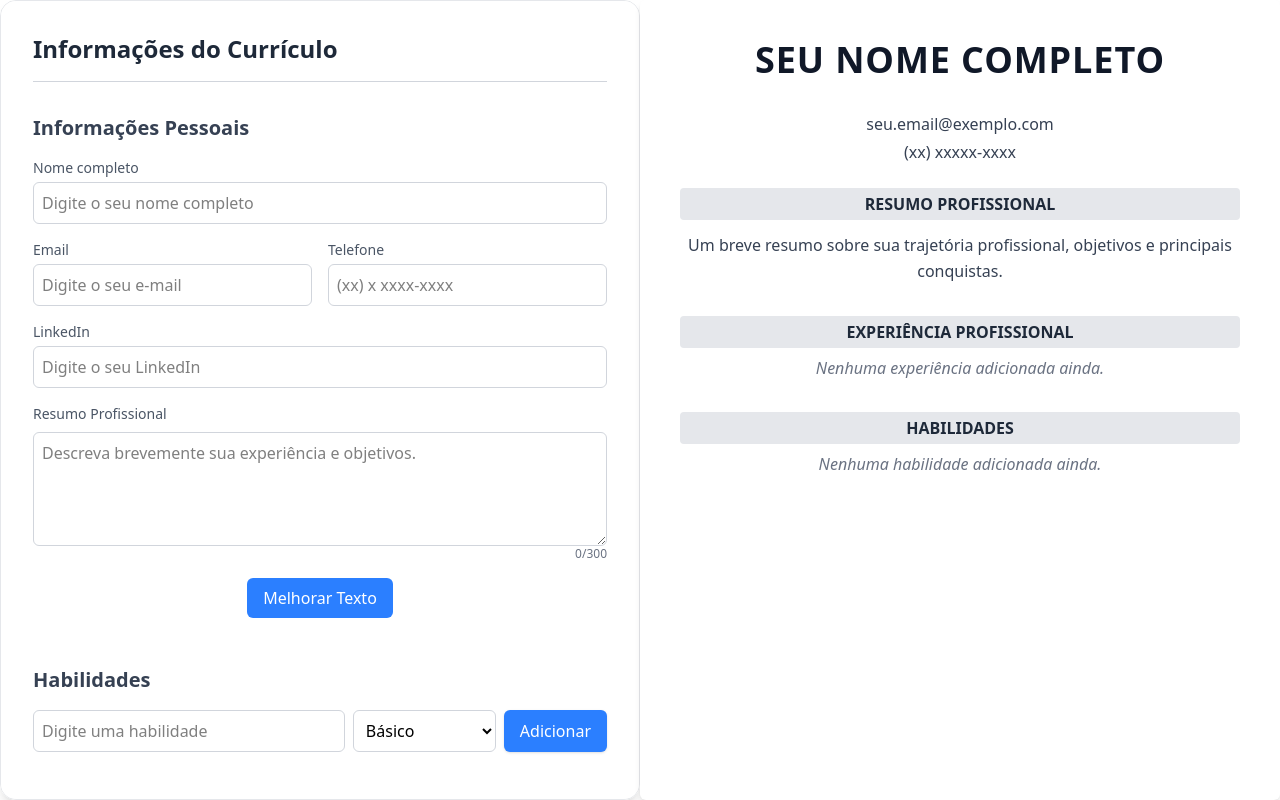
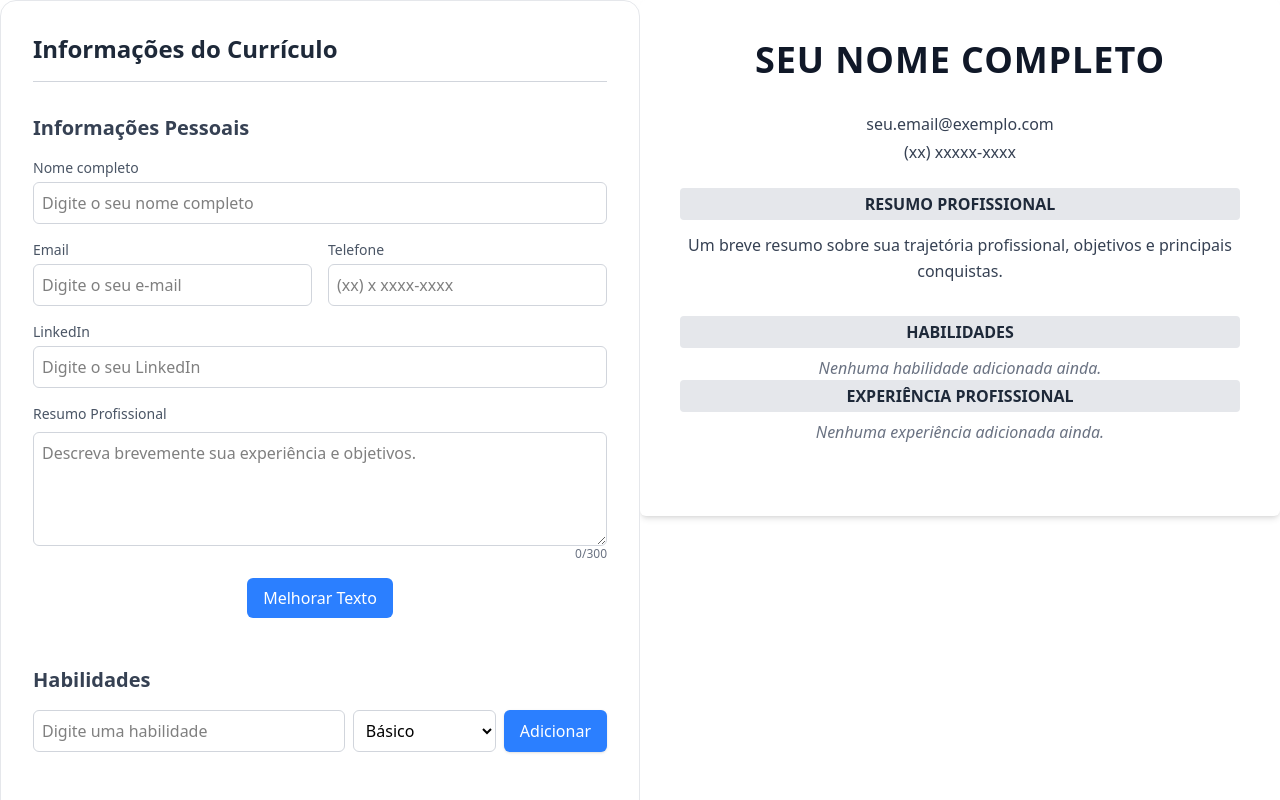
Before and after one commit to julyribeiro/gerador-curriculo, a React (Vite) app: page / in a window 1280 px wide. Built offline with nearby package versions, Linux system fonts and the light colour scheme.

Commit message:
atualiza estrutura do CV

```diff
--- a/src/App.tsx
+++ b/src/App.tsx
@@ -3,9 +3,16 @@ import PreviewSection from "./components/Layout/PreviewSection";
 
 export default function App() {
   return (
-    <div className="h-screen grid grid-cols-2">
-      <FormSection />
-      <PreviewSection />
+    <div className="h-screen flex">
+      {/* Formulário - lado esquerdo */}
+      <div className="w-1/2 h-full overflow-y-auto">
+        <FormSection />
+      </div>
+
+      {/* Preview - lado direito */}
+      <div className="w-1/2 h-full overflow-y-auto">
+        <PreviewSection />
+      </div>
     </div>
   );
 }
--- a/src/components/Layout/PreviewSection.tsx
+++ b/src/components/Layout/PreviewSection.tsx
@@ -1,97 +1,9 @@
-import { useCVData } from "../../hooks/useCVData";
+import CVPreview from "../Preview/CVPreview";
 
 export default function PreviewSection() {
-  const { cvData } = useCVData();
-
   return (
     <section className="flex-1 p-10 bg-white max-w-4xl mx-auto shadow-md rounded-md">
-      {/* Nome */}
-      <div className="text-center mb-8">
-        <h1 className="text-4xl font-bold text-gray-900 uppercase tracking-wide">
-          {cvData.name || "Seu Nome Completo"}
-        </h1>
-      </div>
-
-      {/* Informações de contato */}
-      <div className="flex flex-col items-center space-y-1 text-gray-700 mb-6">
-        <p>{cvData.email || "seu.email@exemplo.com"}</p>
-        <p>{cvData.phone || "(xx) xxxxx-xxxx"}</p>
-
-        {cvData.linkedin && (
-          <a
-            href={cvData.linkedin}
-            className="text-sm text-white bg-gray-700 px-3 py-1 rounded-md hover:bg-gray-800 transition"
-          >
-            {cvData.linkedin}
-          </a>
-        )}
-      </div>
-
-      {/* Resumo Profissional */}
-      <section className="mb-8">
-        <h2 className="bg-gray-200 text-gray-800 text-center font-semibold py-1 rounded">
-          RESUMO PROFISSIONAL
-        </h2>
-        <p className="text-gray-700 mt-3 leading-relaxed text-center">
-          {cvData.resume ||
-            "Um breve resumo sobre sua trajetória profissional, objetivos e principais conquistas."}
-        </p>
-      </section>
-
-      {/* Experiência Profissional */}
-      <section className="mb-8">
-        <h2 className="bg-gray-200 text-gray-800 text-center font-semibold py-1 rounded">
-          EXPERIÊNCIA PROFISSIONAL
-        </h2>
-        {cvData.experiences.length > 0 ? (
-          <div className="mt-4 space-y-6">
-            {cvData.experiences.map((exp) => (
-              <div key={exp.id} className="text-gray-700">
-                <p className="font-bold uppercase">{exp.role}</p>
-                <p className="italic">
-                  {exp.company} | {exp.period}{" "}
-                  {exp.current && "(Atual)"}
-                </p>
-                {exp.description && (
-                  <ul className="list-disc list-inside mt-2 space-y-1">
-                    {exp.description
-                      .split("\n")
-                      .map((item, idx) => <li key={idx}>{item}</li>)}
-                  </ul>
-                )}
-              </div>
-            ))}
-          </div>
-        ) : (
-          <p className="text-gray-500 italic mt-2 text-center">
-            Nenhuma experiência adicionada ainda.
-          </p>
-        )}
-      </section>
-
-      {/* Competências Técnicas */}
-      <section>
-        <h2 className="bg-gray-200 text-gray-800 text-center font-semibold py-1 rounded">
-          HABILIDADES
-        </h2>
-        {cvData.skills.length > 0 ? (
-          <ul className="flex flex-wrap justify-center gap-3 mt-4">
-            {cvData.skills.map((skill) => (
-              <li
-                key={skill.id}
-                className="px-3 py-1 bg-gray-100 rounded-full text-sm text-gray-700 border"
-              >
-                {skill.name} —{" "}
-                <span className="italic text-gray-500">{skill.level}</span>
-              </li>
-            ))}
-          </ul>
-        ) : (
-          <p className="text-gray-500 italic mt-2 text-center">
-            Nenhuma habilidade adicionada ainda.
-          </p>
-        )}
-      </section>
+      <CVPreview />
     </section>
   );
 }
--- a/src/components/Preview/CVPreview.tsx
+++ b/src/components/Preview/CVPreview.tsx
@@ -0,0 +1,22 @@
+// src/components/Preview/CVPreview.tsx
+import PersonalHeader from "./PersonalHeader";
+import ExperienceSection from "./ExperienceSection";
+import SkillSection from "./SkillSection";
+import { useCVData } from "../../hooks/useCVData";
+
+export default function CVPreview() {
+  const { cvData } = useCVData();
+
+  return (
+    <section>
+      <PersonalHeader cvData={cvData}
+      resume={cvData.resume}
+      />
+      <SkillSection skills={cvData.skills} />
+      <ExperienceSection
+        experiences={cvData.experiences}
+      />
+
+    </section>
+  );
+}
--- a/src/components/Preview/ExperienceSection.tsx
+++ b/src/components/Preview/ExperienceSection.tsx
@@ -0,0 +1,42 @@
+import type { Experience } from "../../types/cv.types";
+
+type Props = {
+  experiences: Experience[];
+
+};
+
+export default function ExperienceSection({ experiences }: Props) {
+  return (
+    <>
+      <section className="mb-8">
+        <h2 className="bg-gray-200 text-gray-800 text-center font-semibold py-1 rounded">
+          EXPERIÊNCIA PROFISSIONAL
+        </h2>
+        {experiences.length > 0 ? (
+          <div className="mt-4 space-y-6">
+            {experiences.map((exp) => (
+              <div key={exp.id} className="text-gray-700">
+                <p className="font-bold uppercase">{exp.role}</p>
+                <p className="italic">
+                  {exp.company} | {exp.startDate} – {exp.current ? "Presente" : exp.endDate}
+                </p>
+                {exp.description && (
+                  <ul className="list-disc list-inside mt-2 space-y-1">
+                    {exp.description.split("\n").map((item, idx) => (
+                      <li key={idx}>{item}</li>
+                    ))}
+                  </ul>
+                )}
+              </div>
+            ))}
+          </div>
+        ) : (
+          <p className="text-gray-500 italic mt-2 text-center">
+            Nenhuma experiência adicionada ainda.
+          </p>
+        )}
+
+      </section>
+    </>
+  );
+}
--- a/src/components/Preview/PersonalHeader.tsx
+++ b/src/components/Preview/PersonalHeader.tsx
@@ -0,0 +1,41 @@
+import type { CVData } from "../../types/cv.types";
+
+type Props = {
+  cvData: CVData;
+  resume: string;
+};
+
+export default function PersonalHeader({ cvData }: Props) {
+  return (
+    <>
+      <div className="text-center mb-8">
+        <h1 className="text-4xl font-bold text-gray-900 uppercase tracking-wide">
+          {cvData.name || "Seu Nome Completo"}
+        </h1>
+      </div>
+
+      <div className="flex flex-col items-center space-y-1 text-gray-700 mb-6">
+        <p>{cvData.email || "seu.email@exemplo.com"}</p>
+        <p>{cvData.phone || "(xx) xxxxx-xxxx"}</p>
+        {cvData.linkedin && (
+          <a
+            href={cvData.linkedin}
+            className="text-sm text-white bg-gray-700 px-3 py-1 rounded-md hover:bg-gray-800 transition"
+          >
+            {cvData.linkedin}
+          </a>
+
+        )}
+      </div>
+      <section className="mb-8">
+        <h2 className="bg-gray-200 text-gray-800 text-center font-semibold py-1 rounded">
+          RESUMO PROFISSIONAL
+        </h2>
+        <p className="text-gray-700 mt-3 leading-relaxed text-center">
+          {cvData.resume ||
+            "Um breve resumo sobre sua trajetória profissional, objetivos e principais conquistas."}
+        </p>
+      </section>
+    </>
+  );
+}
--- a/src/components/Preview/SkillSection.tsx
+++ b/src/components/Preview/SkillSection.tsx
@@ -0,0 +1,32 @@
+import type { Skill } from "../../types/cv.types";
+
+type Props = {
+  skills: Skill[];
+};
+
+export default function SkillSection({ skills }: Props) {
+  return (
+    <section>
+      <h2 className="bg-gray-200 text-gray-800 text-center font-semibold py-1 rounded">
+        HABILIDADES
+      </h2>
+      {skills.length > 0 ? (
+        <ul className="flex flex-wrap justify-center gap-3 mt-4">
+          {skills.map((skill) => (
+            <li
+              key={skill.id}
+              className="px-3 py-1 bg-gray-100 rounded-full text-sm text-gray-700 border"
+            >
+              {skill.name} —{" "}
+              <span className="italic text-gray-500">{skill.level}</span>
+            </li>
+          ))}
+        </ul>
+      ) : (
+        <p className="text-gray-500 italic mt-2 text-center">
+          Nenhuma habilidade adicionada ainda.
+        </p>
+      )}
+    </section>
+  );
+}
--- a/src/hooks/useAiEnhancement.ts
+++ b/src/hooks/useAiEnhancement.ts
@@ -1,12 +1,40 @@
-export async function enhanceText(text: string): Promise<string> {
+import { useState } from 'react';
+
+export function useAiEnhancement() {
+  const [loading, setLoading] = useState(false);
+  const [error, setError] = useState<string | null>(null);
+  const [result, setResult] = useState<string | null>(null);
+
+  async function enhanceText(text: string) {
+    setLoading(true);
+    setError(null);
+    setResult(null);
+
+    try {
       const response = await fetch("http://localhost:3000/api/enhance-text", {
         method: "POST",
         headers: { "Content-Type": "application/json" },
         body: JSON.stringify({ text }),
       });
 
-  if (!response.ok) throw new Error("Erro da API");
+      if (!response.ok) {
+        const errText = await response.text();
+        throw new Error(`Erro da API: ${errText}`);
+      }
 
       const data = await response.json();
-  return data.improvedText;
+      setResult(data.improvedText);
+    } catch (err: any) {
+      setError(err.message || "Erro desconhecido");
+    } finally {
+      setLoading(false);
     }
+  }
+
+  return {
+    loading,
+    error,
+    result,
+    enhanceText,
+  };
+}
--- a/src/types/cv.types.ts
+++ b/src/types/cv.types.ts
@@ -0,0 +1,25 @@
+export type Skill = {
+  id: string;
+  name: string;
+  level: "Básico" | "Intermediário" | "Avançado";
+};
+
+export type Experience = {
+  id: string;
+  company: string;
+  role: string;
+  startDate: string;
+  endDate: string;
+  description: string;
+  current: boolean;
+};
+
+export type CVData = {
+  name: string;
+  email: string;
+  phone: string;
+  linkedin: string;
+  resume: string;
+  skills: Skill[];
+  experiences: Experience[];
+};
```
Also changed, not shown: src/components/Layout/FormSection.tsx (line endings or trailing spaces). Lines whose indentation alone changed are shown as unchanged.
